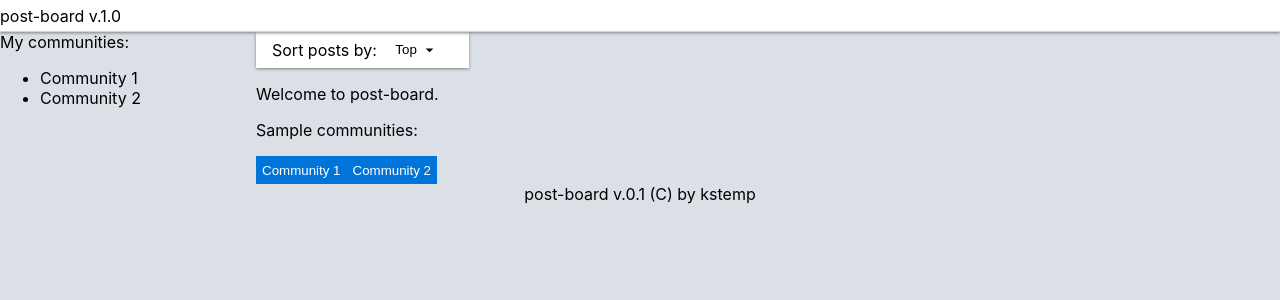
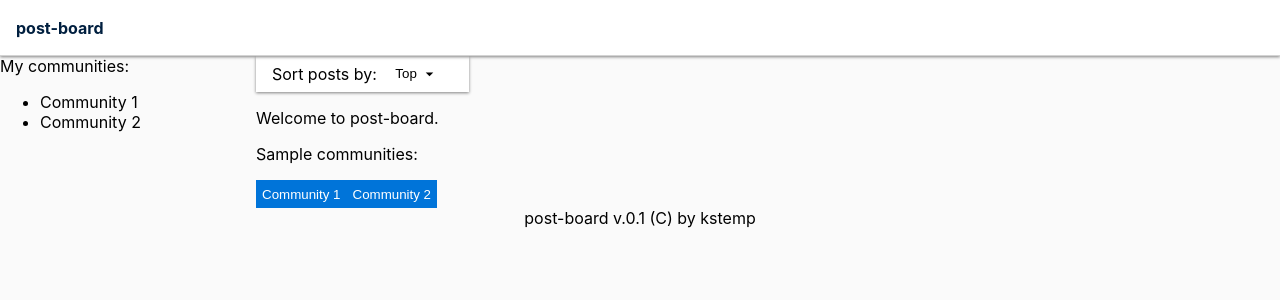
Before and after one commit to kstemp/post-board, a React (Create React App) app in the folder frontend/: page / in a window 1280 px wide. Shown: the top 300 px of the page. Built offline with nearby package versions, Linux system fonts and the light colour scheme.

Commit message:
CSS improvements

```diff
--- a/frontend/src/components/Header/Header.scss
+++ b/frontend/src/components/Header/Header.scss
@@ -1,14 +1,7 @@
 @import '../../controls/variables.scss';
 
-header {
+.header {
 	z-index: 1;
-
-	border-bottom: 1px solid lightgray;
-
-	box-sizing: border-box;
-	background: white;
-
-	box-shadow: 0 1px 3px 0 grey; // TODO make a variable, since we repeat this in CommunityBar
 
 	position: fixed;
 	top: 0;
@@ -17,11 +10,21 @@ header {
 
 	height: $header-height;
 
-	> a {
-		text-decoration: none;
-	}
+	border-bottom: 1px solid lightgray;
+
+	box-sizing: border-box;
+	background: white;
+
+	padding: 1em;
+
+	box-shadow: 0 1px 3px 0 grey; // TODO make a variable, since we repeat this in CommunityBar
 
 	display: flex;
 	justify-content: space-between;
 	align-items: center;
+
+	&__label {
+		font-weight: bold;
+		color: $color-hover;
+	}
 }
--- a/frontend/src/components/Header/Header.tsx
+++ b/frontend/src/components/Header/Header.tsx
@@ -7,7 +7,6 @@ import { isLoggedIn } from '../../entities/selectors';
 import { securityLogout } from '../../security';
 
 import './Header.scss';
-import Dropdown from '../../controls/Dropdown/Dropdown';
 
 interface StateProps {
 	isLoggedIn: boolean;
@@ -18,9 +17,9 @@ const baseClassName = 'header';
 class Header extends React.Component<StateProps> {
 	render() {
 		return (
-			<header /*className={`${baseClassName}__header`}*/>
-				<span>post-board v.1.0</span>
-				<div className={`${baseClassName}__header-container`}>
+			<div className={baseClassName}>
+				<span className={`${baseClassName}__label`}>post-board</span>
+				<div className={`${baseClassName}__container`}>
 					{this.props.isLoggedIn && (
 						<React.Fragment>
 							<Button
@@ -44,7 +43,7 @@ class Header extends React.Component<StateProps> {
 						<></> //<LoginDropdown />
 					)}
 				</div>
-			</header>
+			</div>
 		);
 	}
 }
--- a/frontend/src/controls/variables.scss
+++ b/frontend/src/controls/variables.scss
@@ -4,14 +4,14 @@ $color-disabled: #dcdcdc;
 $color-disabled-text: #aaaaaa;
 $color-label: #ffffff;
 
-$color-background: #dae0e6;
+$color-background: #fafafa;
 
 $form-field-height: 28px;
 $button-width: 50px;
 
 $transition: all 0.2s ease 0s;
 
-$header-height: 2em;
+$header-height: 3.5em;
 
 $standard-spacing: 0.2em;
 
```
